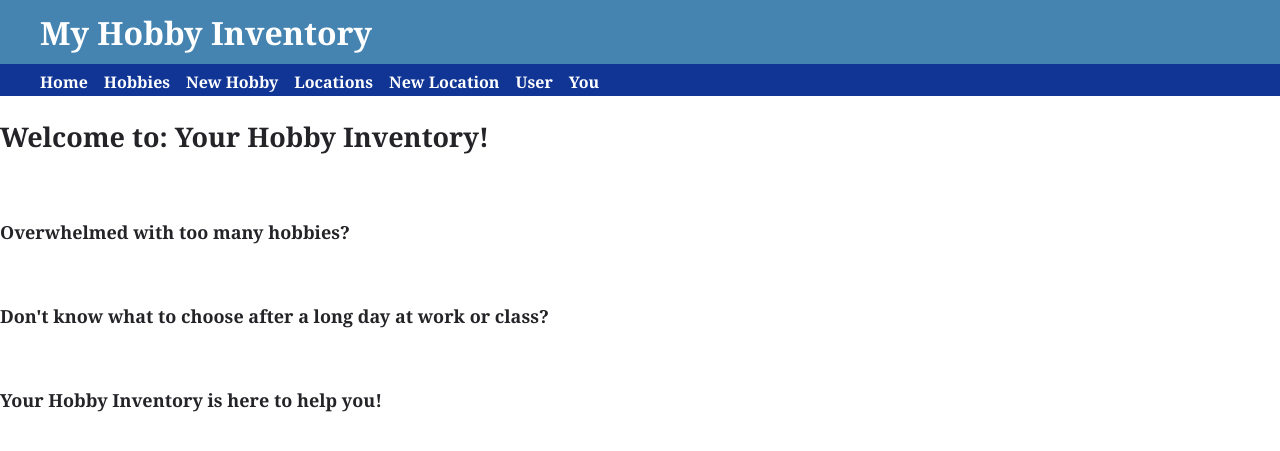
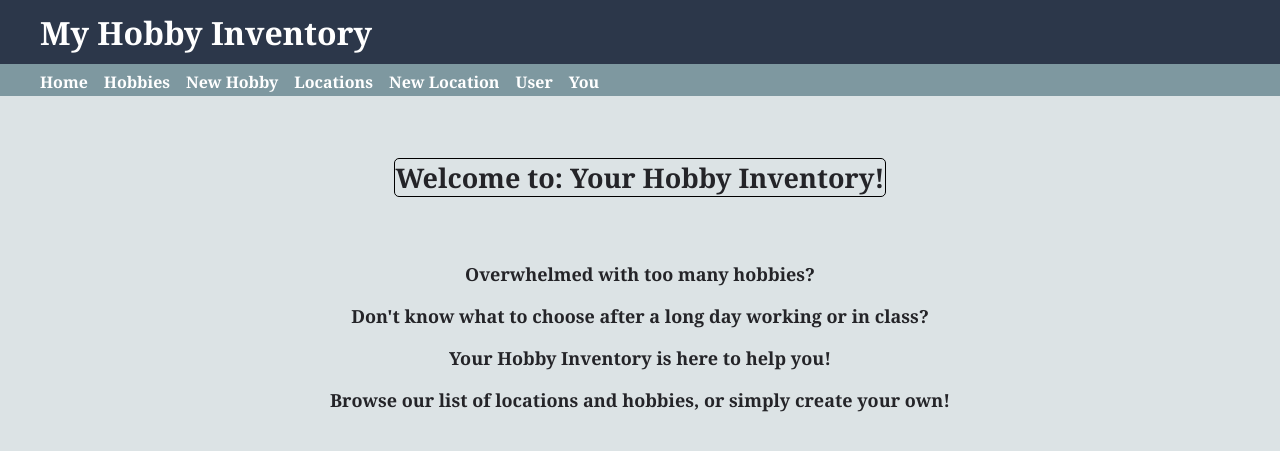
Before and after one commit to SamuelSeFe/My_Hobbiez_Inventory, a Flask app: page / in a window 1280 px wide. Shown: the top 451 px of the page. Run offline with Flask 2, Linux system fonts and the light colour scheme.

Commit message:
home page css done

```diff
--- /dev/null
+++ b/static/hobbies_index.css
@@ -0,0 +1,4 @@
+#user-display {
+    margin-top: 10px;
+    text-align: center;
+}
--- a/static/style.css
+++ b/static/style.css
@@ -1,4 +1,5 @@
 body {
+    background-color: #DCE3E5;
     color: #242428;
     font-family: Cambria, Cochin, Georgia, Times, 'Times New Roman', serif;
     font-size: large;
@@ -13,7 +14,7 @@ header {
     align-items: center;
     align-self: flex-start;
     height: 4rem;
-    background: #4584b1;
+    background: #2C374A;
     width: 100%;
     color: #fff;
     display: flex;
@@ -25,7 +26,7 @@ header {
 }
 
 nav {
-    background-color: #103594;
+    background-color: #7E98A0;
     height: 2rem;
     display: flex;
     flex-direction: row;
@@ -52,6 +53,20 @@ nav {
     color: aqua;
 }
 
+h2 {
+    border: 1px solid black;
+    display: inline;
+    border-radius: 5px;
+}
+
+.wrapper_index {
+    display: flex;
+    align-items: center;
+    flex-direction: column;
+    margin-top: 40px;
+    text-align: center;
+}
+
 .error_message {
     background: red;
     height: 50px;
--- a/templates/base.html
+++ b/templates/base.html
@@ -6,6 +6,7 @@
     <meta name="viewport" content="width=device-width, initial-scale=1.0">
     <link rel="stylesheet" href="https://stackpath.bootstrapcdn.com/font-awesome/4.7.0/css/font-awesome.min.css" crossorigin="anonymous">
     <link rel="stylesheet" href="{{ url_for('static', filename='style.css') }}">
+    <link rel="stylesheet" href="{{ url_for('static', filename='hobbies_index.css') }}">
     <title>My Hobby Inventory</title>
 </head>
 <body>
--- a/templates/hobbies/index.html
+++ b/templates/hobbies/index.html
@@ -1,5 +1,8 @@
 {% extends "base.html" %}
 {% block content %}
+
+<div id="user-display">Name:{{ user.name }} - Your energy: {{ user.current_energy }} - Time available: {{ user.time_available }}</div>
+
 
 {% for hobby in all_hobbies %}
   <div class="hobby">
@@ -30,7 +33,4 @@
 
 {% endfor %}
 
-<div>{{ user.name }} - {{ user.current_energy }} - {{ user.time_available }}</div>
-
-
 {% endblock %}
--- a/templates/index.html
+++ b/templates/index.html
@@ -5,11 +5,9 @@
     <br>
     <div>
         <p class="text">Overwhelmed with too many hobbies?</p>
-        <br>
-        <p>Don't know what to choose after a long day at work or class?</p>
-        <br>
+        <p>Don't know what to choose after a long day working or in class?</p>
         <p>Your Hobby Inventory is here to help you!</p>
-        <p class="text"></p>
+        <p>Browse our list of locations and hobbies, or simply create your own!</p>
     </div>
 </div>
 {% endblock %}
```
